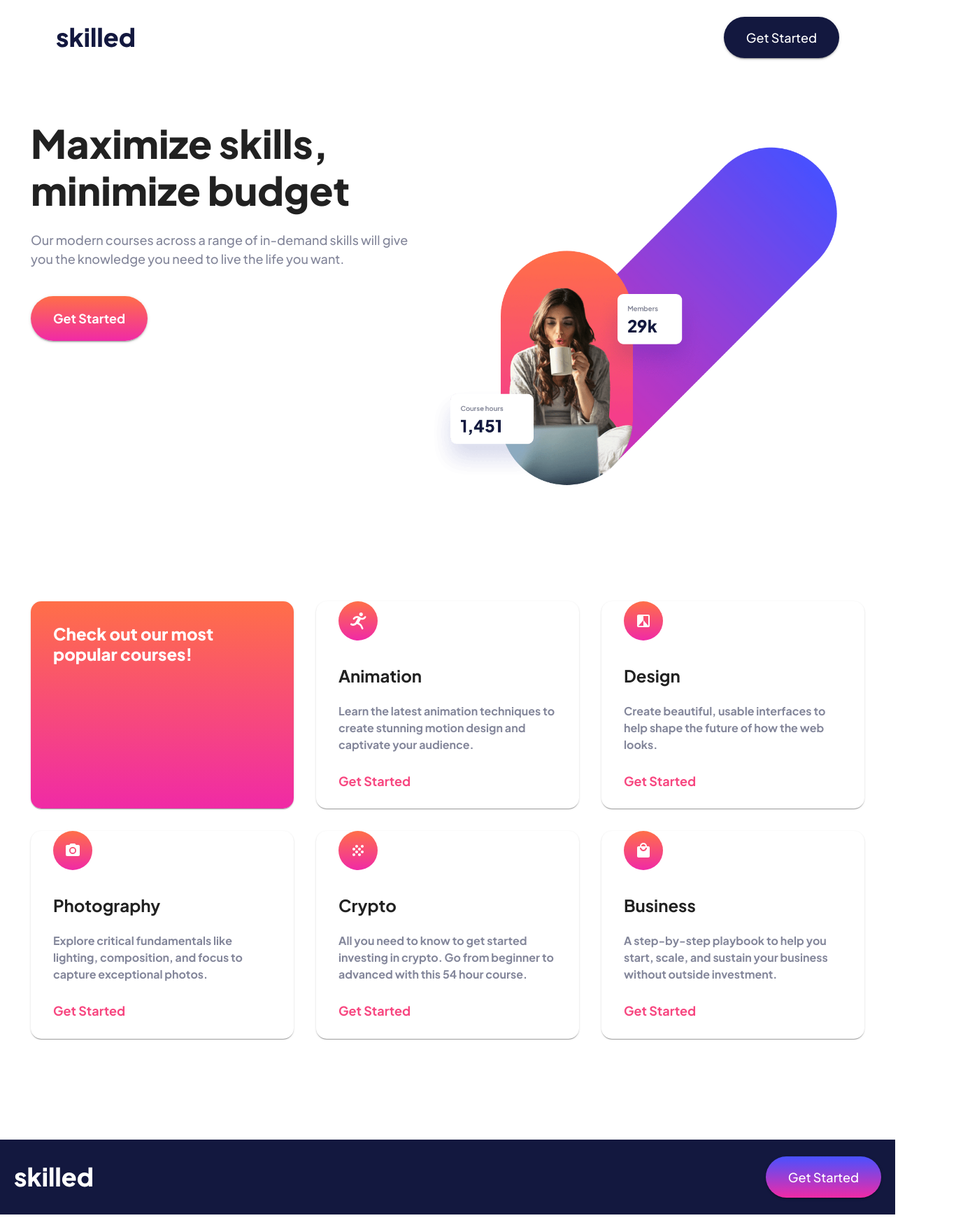
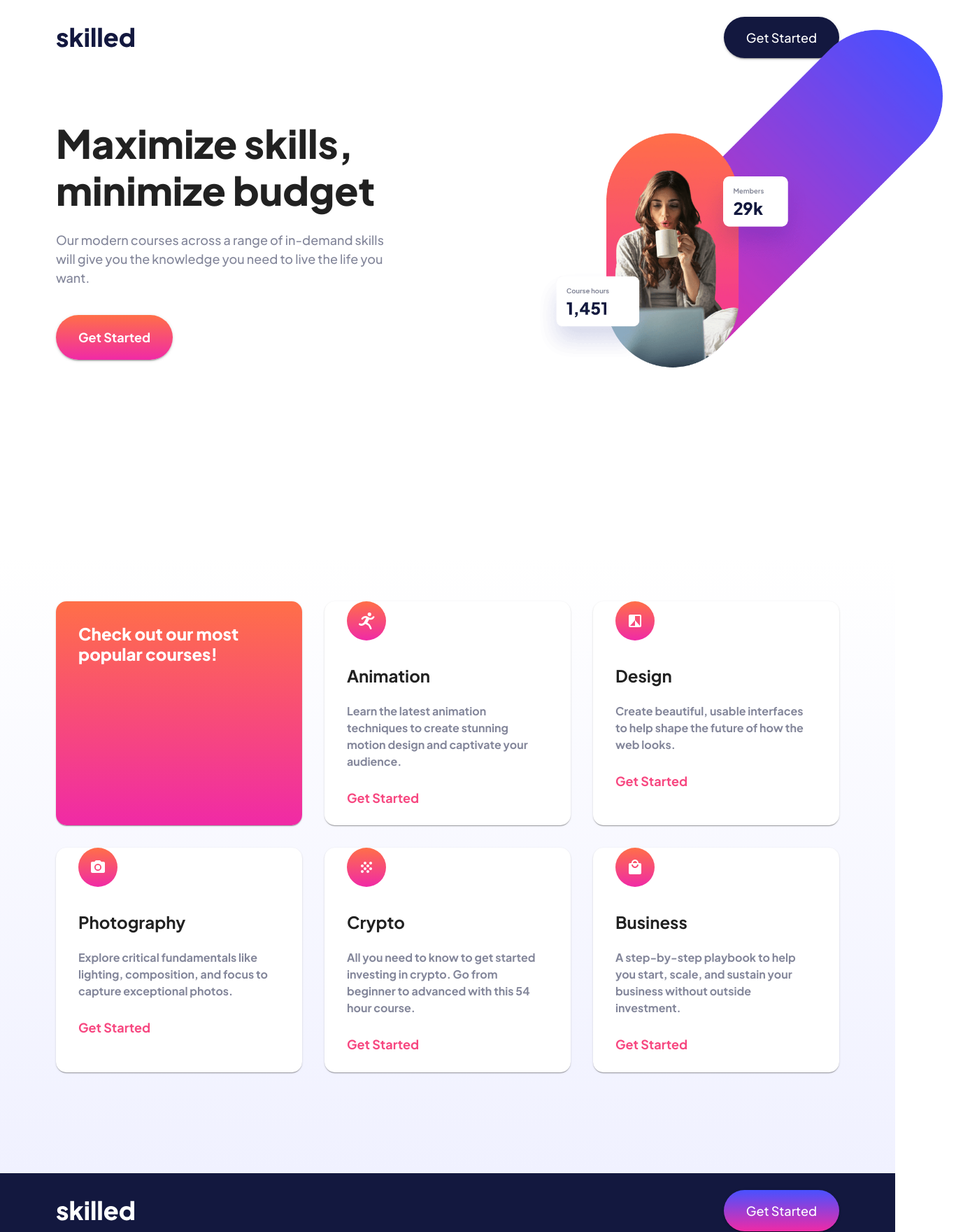
Before and after one commit to haipinggong/skilled-elearning-landing-page, a React (Vite) app: page / in a window 1280 px wide. Shown: the top 1760 px of the page at 70% size, 1387 px wide, since content can reach past the window. Before the commit the page ends 1735 px from the top, so only its background shows below. Built offline with nearby package versions, Linux system fonts and the light colour scheme.

Commit message:
Make image relative

```diff
--- a/src/components/ContentSection/ContentSection.styles.ts
+++ b/src/components/ContentSection/ContentSection.styles.ts
@@ -9,9 +9,13 @@ export const styles: StyleProps = {
     display: "flex",
     flexDirection: "column",
     gap: 1,
+    background: `linear-gradient(to bottom, ${theme.palette.common.white}, #F0F1FF)`,
     padding: theme.spacing(8, 2.5, 10, 2.5),
     [theme.breakpoints.up("sm")]: {
       padding: theme.spacing(8, 5.5, 18, 5.5),
+    },
+    [theme.breakpoints.up("md")]: {
+      padding: theme.spacing(8, 10, 18, 10),
     },
   }),
   checkoutCard: (theme) => ({
--- a/src/components/Footer/Footer.styles.ts
+++ b/src/components/Footer/Footer.styles.ts
@@ -12,6 +12,12 @@ export const styles: StyleProps = {
     justifyContent: "space-between",
     width: "100%",
     alignItems: "center",
+    [theme.breakpoints.up("sm")]: {
+      padding: theme.spacing(3, 5.5),
+    },
+    [theme.breakpoints.up("md")]: {
+      padding: theme.spacing(3, 10),
+    },
   }),
   button: (theme) => ({
     borderRadius: 25,
--- a/src/components/Hero/Hero.styles.ts
+++ b/src/components/Hero/Hero.styles.ts
@@ -17,6 +17,9 @@ export const styles: StyleProps = {
       gap: theme.spacing(3),
       margin: theme.spacing(8, 5.5),
     },
+    [theme.breakpoints.up("md")]: {
+      margin: theme.spacing(8, 10),
+    },
   }),
   content: {
     display: "flex",
@@ -24,6 +27,7 @@ export const styles: StyleProps = {
     padding: 0,
     gap: 5,
     alignItems: "start",
+    position: "relative",
   },
   text: {
     gap: 3,
@@ -42,8 +46,10 @@ export const styles: StyleProps = {
     padding: theme.spacing(2, 4),
   }),
   image: (theme) => ({
+    position: "relative",
     [theme.breakpoints.up("sm")]: {
       height: "25rem",
+      transform: "translate(30%, -30%)",
     },
     [theme.breakpoints.up("md")]: {
       height: "35rem",
--- a/src/components/Hero/Hero.tsx
+++ b/src/components/Hero/Hero.tsx
@@ -32,7 +32,12 @@ export const Hero = () => {
           Get Started
         </Button>
       </Box>
-      <Box component="img" src={image} alt="Hero" sx={styles.image} />
+      <Box
+        component="img"
+        src={image}
+        alt="A lady drinking a cup of tea"
+        sx={styles.image}
+      />
     </Box>
   );
 };
```
Also changed, not shown: src/theme.ts (+0 -8 lines).
